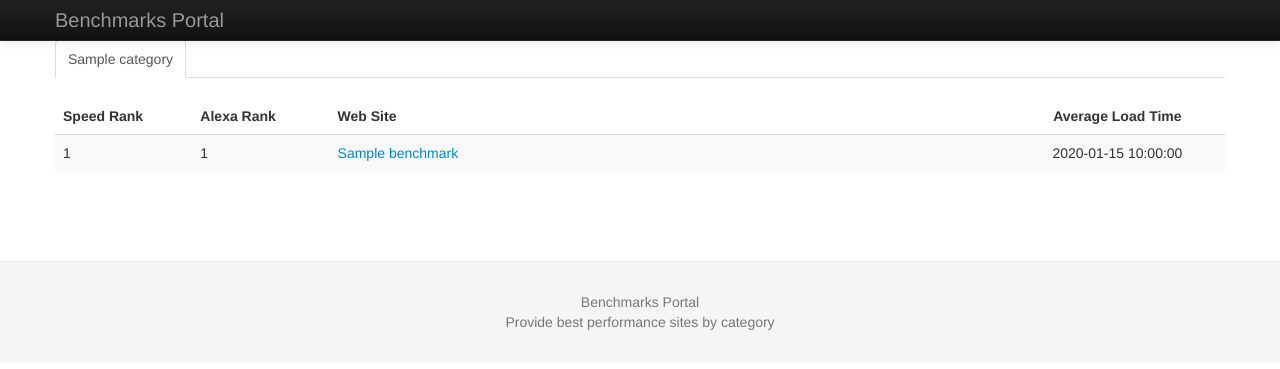
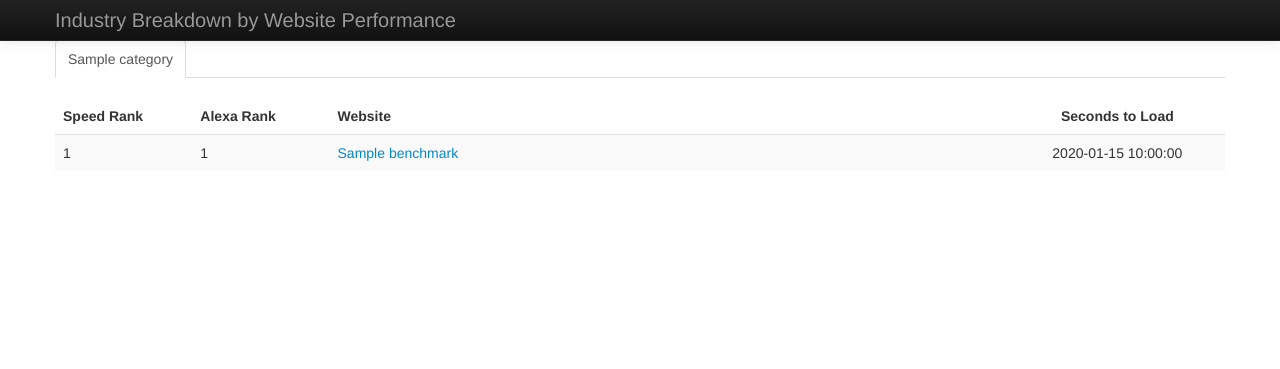
Before and after one commit to caspowa/fastrunet, a Flask app: template src/templates/index.html in a window 1280 px wide. Shown: the top 369 px of the page. Run offline with Flask 2, Linux system fonts and the light colour scheme; the template is opened without the code that fills it: most values are stand-ins (such as "Sample title", 1, 10 or a date in 2020); some libraries are stand-ins or nearby versions.

Commit message:
prettify static text

```diff
--- a/src/templates/base.html
+++ b/src/templates/base.html
@@ -13,8 +13,6 @@
         {% block content %}<!-- main content area -->{% endblock %}
     </div>
 
-    {% include 'includes/footer.html' %}
-
     {% include 'includes/scripts.html' %}
 </body>
 </html>
--- a/src/templates/includes/footer.html
+++ /dev/null
@@ -1,6 +0,0 @@
-<footer class="footer">
-    <div class="container">
-        <p>Benchmarks Portal</p>
-        <p>Provide best performance sites by category</p>
-    </div>
-</footer>
--- a/src/templates/includes/header.html
+++ b/src/templates/includes/header.html
@@ -1,7 +1,7 @@
 <div class="navbar navbar-inverse navbar-fixed-top">
     <div class="navbar-inner">
         <div class="container">
-            <a class="brand" href="/"> Benchmarks Portal</a>
+            <a class="brand" href="/">Industry Breakdown by Website Performance</a>
         </div>
     </div>
 </div>
--- a/src/templates/index.html
+++ b/src/templates/index.html
@@ -1,6 +1,6 @@
 {% extends "base.html" %}
 
-{% block title %}Benchmark Portal{% endblock %}
+{% block title %}Being Fast{% endblock %}
 
 {% block content %}
     <ul class="nav nav-tabs bp-benchmarks">
@@ -17,8 +17,8 @@
                         <tr>
                             <th class="span2">Speed Rank</th>
                             <th class="span2">Alexa Rank</th>
-                            <th class="span9">Web Site</th>
-                            <th class="span3 center">Average Load Time</th>
+                            <th class="span9">Website</th>
+                            <th class="span3 center">Seconds to Load</th>
                         </tr>
                     </thead>
                     <tbody>
```
